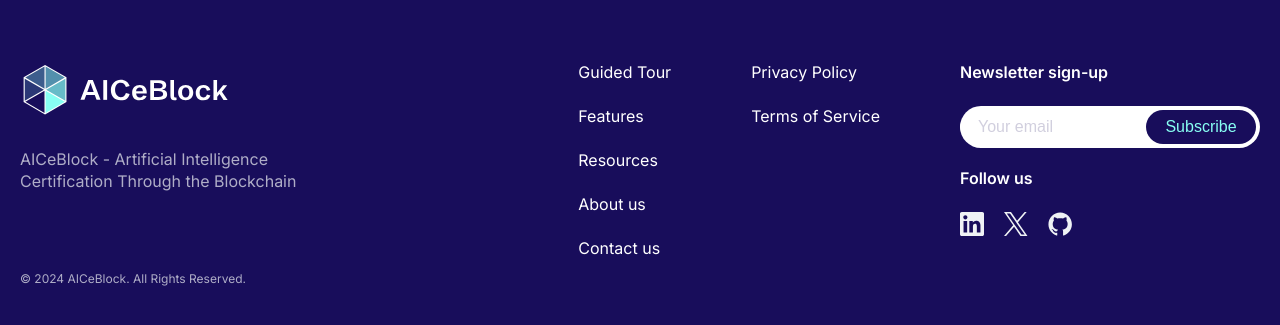
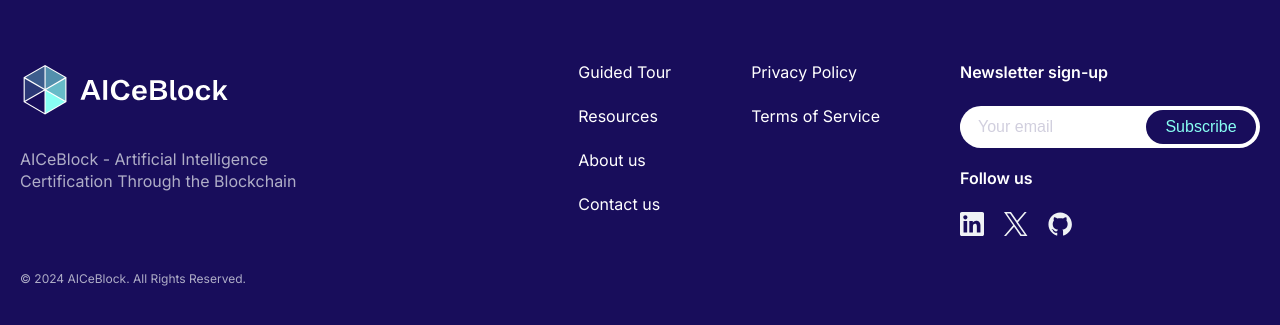
Before and after one commit to fraunhoferportugal/aiceblock-website, a Jekyll site: the page built from index.md, in a window 1280 px wide and 900 px high, scrolled down 5750 px. Shown: the part 568-893 px from the top of the window. Built offline with Jekyll 4.4.1, drawn with Linux system fonts in a browser that asks for light colours.

Commit message:
feat: remove Features link from footer; add link to Resources section of main page to footer

```diff
--- a/_data/footer.yaml
+++ b/_data/footer.yaml
@@ -9,10 +9,8 @@
   - links:
       - text: "Guided Tour"
         url: "/guided-tour/"
-      - text: "Features"
-        url: "/features/"
       - text: "Resources"
-        url: "/resources/"
+        url: "/#resources"
       - text: "About us"
         url: "/about-us/"
       - text: "Contact us"
--- a/index.md
+++ b/index.md
@@ -6,6 +6,8 @@
 {% include pillars_section.html %}
 {% include benefits_section.html %}
 {% include pipeline_section.html %}
-{% include resources_section.html %}
+<div id="resources">
+    {% include resources_section.html %}
+</div>
 {% include roadmap_section.html %}
 {% include faq_section.html %}
```
